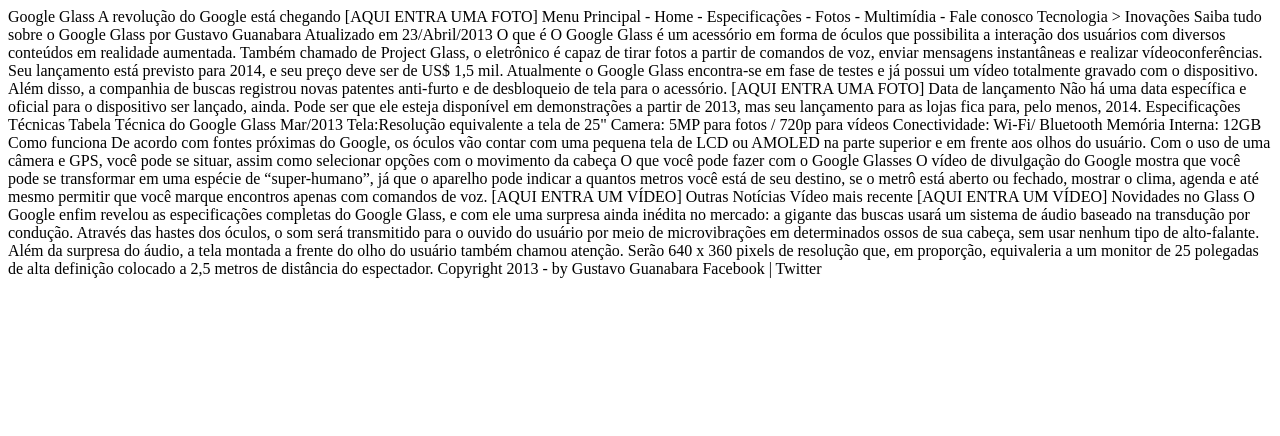
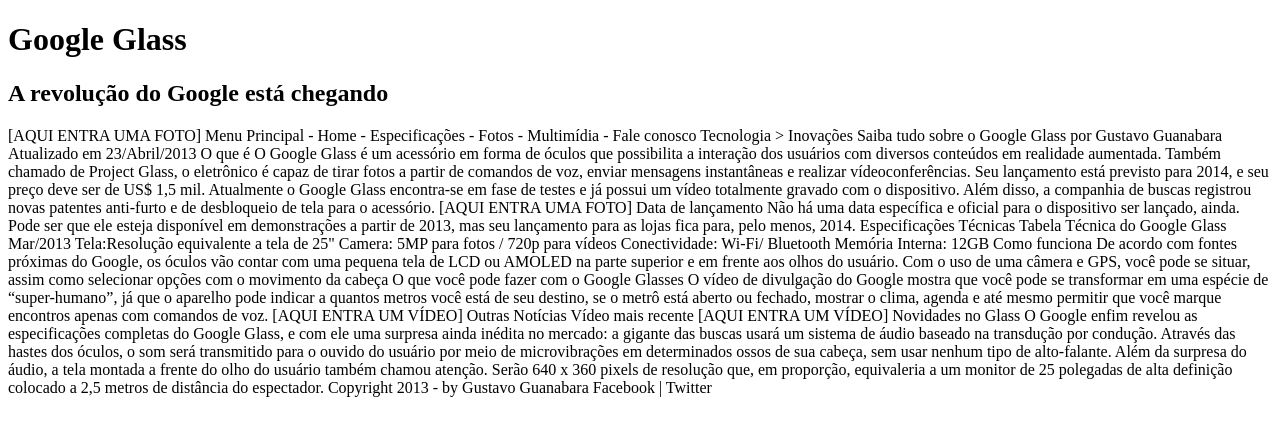
Before and after one commit to claudomirocoutinho/claudomiro, a plain HTML site: page meu-projeto-html5-novo/projeto-glass-html5/index.html in a window 1280 px wide. Drawn offline with Linux system fonts and the light colour scheme.

Commit message:
Update index.html

```diff
--- a/meu-projeto-html5-novo/projeto-glass-html5/index.html
+++ b/meu-projeto-html5-novo/projeto-glass-html5/index.html
@@ -1,19 +1,14 @@
 <!DOCTYPE html>
 <html lang="pt-br">
 <head>
-    <meta charset="UTF-8">
+    <meta charset="UTF-8"/>
     <meta name="viewport" content="width=device-width, initial-scale=1.0">
-    <title>curso de html5 e css em 2020</title>
-    <style>
+    <title>Curso de html5 e css em 2020</title>
 
-
-    </style>
 </head>
 <body>
-
-
-Google Glass
-A revolução do Google está chegando
+<h1>Google Glass</h1>
+<h2>A revolução do Google está chegando</h2>
 
 [AQUI ENTRA UMA FOTO]
 
```
